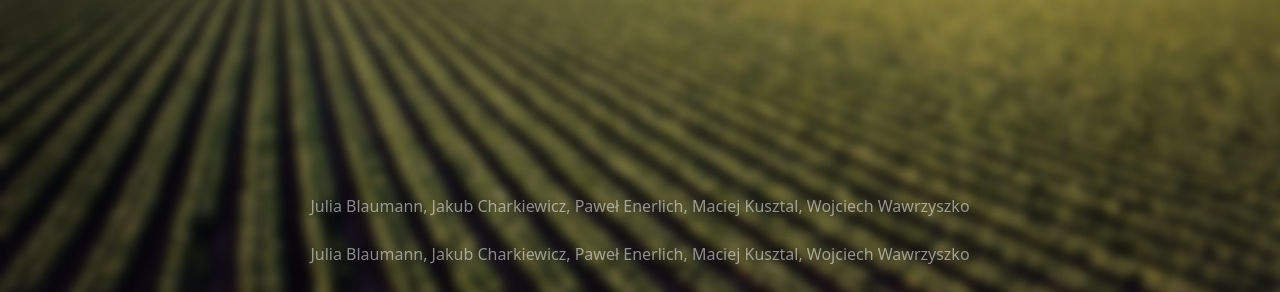
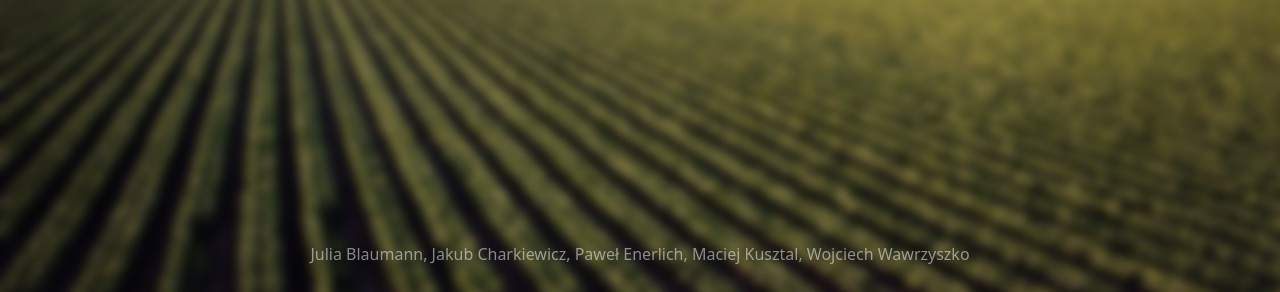
Before and after one commit to infoshareacademy/jpydzr6-potato-code-studio, a Django app: page / in a window 1280 px wide. Shown: the part 508-800 px from the top of the page. Run offline with Django 5.2, Linux system fonts and the light colour scheme; some web fonts are replaced.

Commit message:
3-footer-fix

```diff
--- a/bio_market_store/store/templates/cover.html
+++ b/bio_market_store/store/templates/cover.html
@@ -56,7 +56,5 @@
         </div>
     </main>
 </div>
-<footer class="footer text-white-50 mt-5">
-    <p>Julia Blaumann, Jakub Charkiewicz, Paweł Enerlich, Maciej Kusztal, Wojciech Wawrzyszko</p>
-</footer>
+
 {% endblock %}
```
